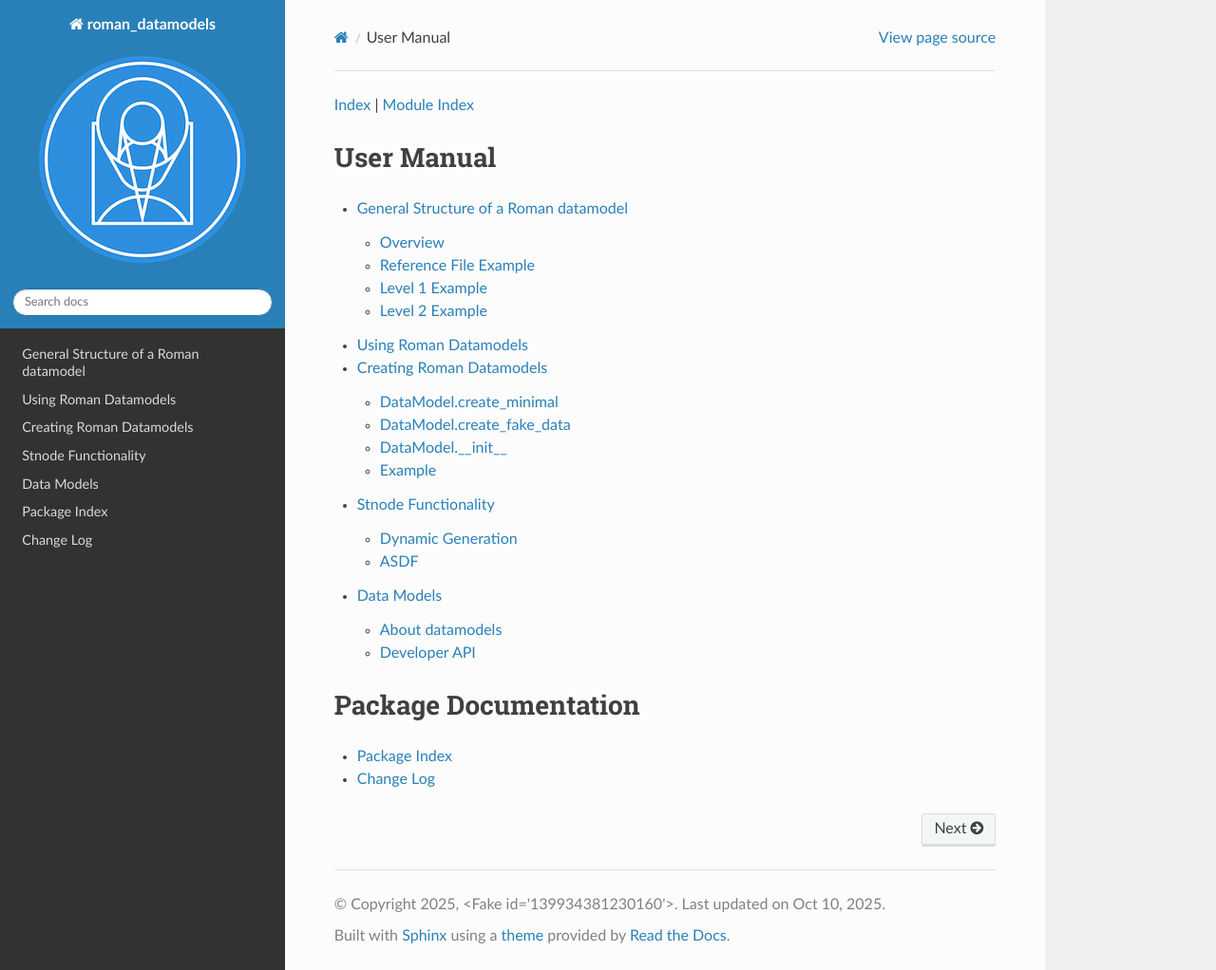
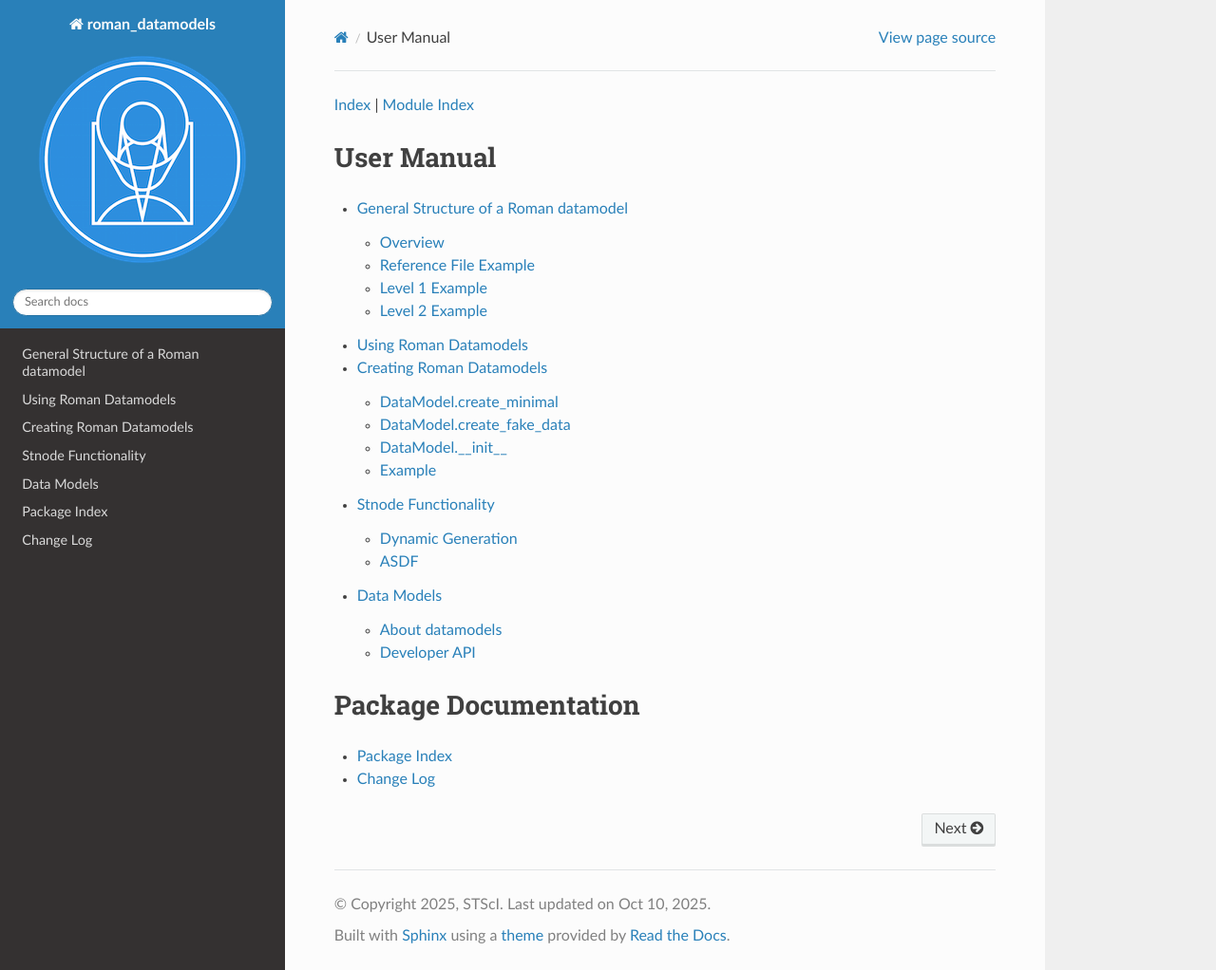
Before and after one commit to spacetelescope/roman_datamodels, a Sphinx documentation site: the page built from docs/index.rst, in a window 1280 px wide and 1022 px high. Shown: the whole window at 95% size. Built offline with Sphinx 7.4.7 and the Read the Docs theme 3.1.0, drawn with Linux system fonts in a browser that asks for light colours; formulas are drawn with MathJax 3; pages that are not in the unit, such as notebooks, are missing from menus; the version number could not be read and is left out.

Commit message:
remove email from docs

```diff
--- a/docs/conf.py
+++ b/docs/conf.py
@@ -111,7 +111,7 @@ suppress_warnings = [
 # General information about the project
 project = setup_cfg["name"]
 primary_author = setup_cfg["authors"][0]
-author = f"{primary_author['name']} <{primary_author['email']}>"
+author = primary_author["name"]
 copyright = f"{datetime.datetime.now().year}, {author}"
 
 # The version info for the project you're documenting, acts as replacement for
```
